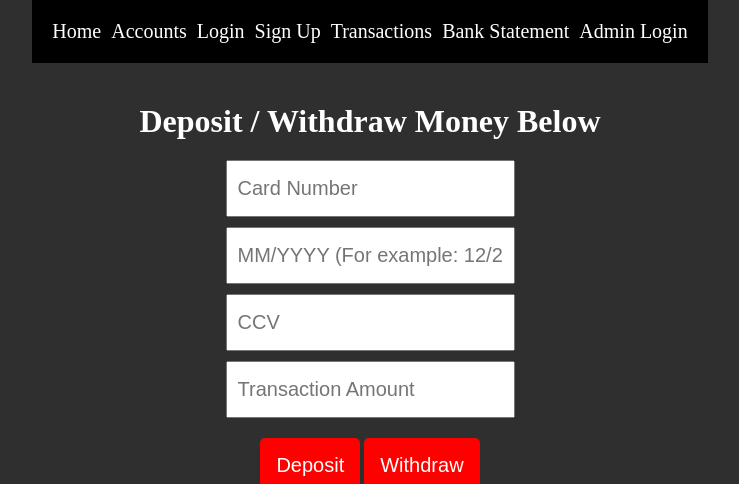
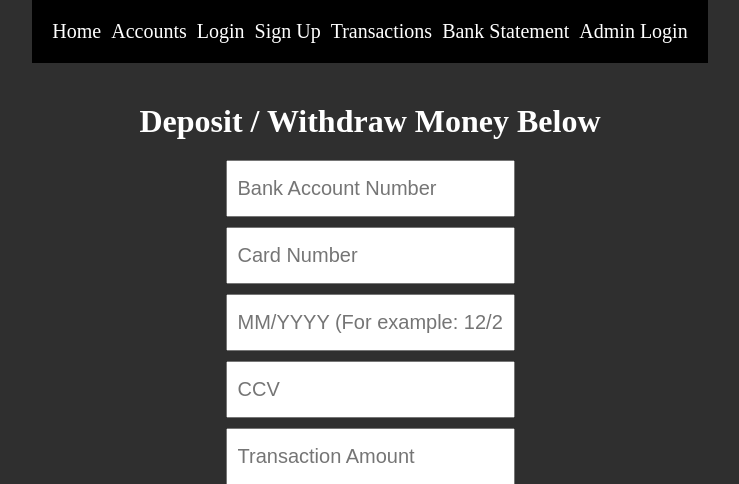
Before and after one commit to SHEEPDOG0351/bank_web_application, a Flask app: page /transactions in a window 1280 px wide. Shown: the top 484 px of the page, without its empty margins (270-1009 px from the left). Run offline with Flask 3, Linux system fonts and the light colour scheme; parts of the project's set-up code (start-up, migrations or seed data) failed here and were passed over.

Commit message:
before I had a users_card table within my sql that kept track of cards and which account they belonged to. Now I got rid of that functionality (as it wasn't required) and made it where the cards info isn't checked

```diff
--- a/main.py
+++ b/main.py
@@ -36,13 +36,6 @@ class Bank_accounts(db.Model):
     bank_account_number = db.Column(db.String(20), primary_key=True)
     social_security = db.Column(db.String(11), db.ForeignKey('users.social_security'), nullable=False)
     balance = db.Column(db.Integer, default=0, nullable=False)
-
-class Users_cards(db.Model):
-    __tablename__ = 'users_cards'
-    bank_account_number = db.Column(db.String(20), db.ForeignKey('bank_accounts.bank_account_number'), nullable=False)
-    card_number = db.Column(db.String(20), primary_key=True)
-    expiry_date = db.Column(db.String(7), nullable=False)
-    ccv = db.Column(db.Integer, nullable=False)
 
 class Transaction(db.Model):
     __tablename__ = 'transactions'
@@ -244,42 +237,32 @@ def get_account_info(bank_account_number): # using the bank account num given in
         return jsonify({"error": "Account not found"}), 404
 
 @app.route("/api/transaction", methods=["POST"])
-def process_transaction():
+def handle_transaction():
     data = request.get_json()
+
     card_number = data.get("card_number")
     expiry_date = data.get("expiry_date")
     ccv = data.get("ccv")
     amount = int(data.get("amount"))
+    bank_account_number = data.get("bank_account_number")
 
-    card = Users_cards.query.filter_by(
-        card_number=card_number,
-        expiry_date=expiry_date,
-        ccv=ccv
-    ).first()
+    account = Bank_accounts.query.filter_by(bank_account_number=bank_account_number).first()
+    if not account:
+        return jsonify({"error": "Bank account not found"}), 404
 
-    if not card:
-        return jsonify({"error": "Card not found or invalid info"}), 404
+    account.balance += amount
 
-    # Get bank account and add amount
-    bank_account = Bank_accounts.query.filter_by(bank_account_number=card.bank_account_number).first()
-    if not bank_account:
-        return jsonify({"error": "Associated bank account not found"}), 404
-
-    transaction_type = "deposit" if amount > 0 else "withdrawal"
     new_transaction = Transaction(
-        sender_account=None if amount > 0 else bank_account.bank_account_number,
-        recipient_account=bank_account.bank_account_number if amount > 0 else None,
-        transaction_type=transaction_type,
-        amount=abs(amount)
+        sender_account=None,
+        recipient_account=bank_account_number,
+        transaction_type="deposit",
+        amount=amount
     )
     db.session.add(new_transaction)
-
-
-    # Credit the amount
-    bank_account.balance += amount
     db.session.commit()
 
-    return jsonify({"message": "Transaction successful", "new_balance": bank_account.balance})
+    return jsonify({"message": "Deposit successful", "new_balance": account.balance})
+
 
 
 @app.route("/api/transfer", methods=["POST"])
@@ -290,38 +273,34 @@ def transfer():
     senders_transaction_amount = int(data.get("senders_transaction_amount"))
 
     senders_account_num = data.get("senders_account_num")
-
-    senders_card_num = data.get("senders_card_num")
+    senders_card_num = data.get("senders_card_num")  # still unused, but we get it
     senders_card_ccv = data.get("senders_card_ccv")
 
+    # Try to pull sender account info if provided
+    sender = None
     if senders_account_num:
-        sender = Bank_accounts.query.filter_by(bank_account_number = senders_account_num).first()
-
-    elif senders_card_num:
-        senders_card = Users_cards.query.filter_by(card_number = senders_card_num).first()
-        if not senders_card:
-            return jsonify({"error": "Invalid card number"}), 404
-        sender = Bank_accounts.query.filter_by(bank_account_number=senders_card.bank_account_number).first()
-    else:
-        return jsonify({"error": "No valid sender provided"}), 400
-
-    if not sender:
-        return jsonify({"error": "Sender account not found"}), 404
+        sender = Bank_accounts.query.filter_by(bank_account_number=senders_account_num).first()
+        if not sender:
+            return jsonify({"error": "Sender account not found"}), 404
 
     recipient = Bank_accounts.query.filter_by(bank_account_number=recipients_account_num).first()
     if not recipient:
         return jsonify({"error": "Recipient's account num wasn't found"}), 404
 
-    print(f"Sender.balance type: {type(sender.balance)}\nsenders transaction amount type: {type(senders_transaction_amount)}")
-    if sender.balance < senders_transaction_amount:
-        return jsonify({"error": "Insufficient funds"}), 400
+    if sender:
+        # Verify sender has enough money
+        if sender.balance < senders_transaction_amount:
+            return jsonify({"error": "Insufficient funds"}), 400
 
-    # Performs the transaction
-    sender.balance -= senders_transaction_amount
+        # Deduct from real sender's balance
+        sender.balance -= senders_transaction_amount
+
+    # Always add to recipient
     recipient.balance += senders_transaction_amount
 
+    # Log the transaction (show sender if real, else simulate)
     new_transaction = Transaction(
-        sender_account=sender.bank_account_number,
+        sender_account=sender.bank_account_number if sender else "CARD",
         recipient_account=recipient.bank_account_number,
         transaction_type="transfer",
         amount=senders_transaction_amount
@@ -331,8 +310,9 @@ def transfer():
 
     return jsonify({
         "message": "Transfer successful",
-        "sender_new_balance": sender.balance
+        "sender_new_balance": sender.balance if sender else "N/A"
     })
+
 
 
 @app.route("/api/statement/<bank_account_number>", methods=["GET"])
--- a/templates/transactions.html
+++ b/templates/transactions.html
@@ -102,6 +102,7 @@
 
     <div class="body-container">
         <div class="body-content">
+            <input type="text" placeholder="Bank Account Number" id="card-bank-account-num">
             <input type="text" name="card_number" id="card_number_input" placeholder="Card Number">
             <input type="text" name="expiry_date" id="expiry_date_input" placeholder="MM/YYYY (For example: 12/2025)">
             <input type="text" name="CCV" id="ccv_input" placeholder="CCV">
@@ -125,7 +126,7 @@
         <div class="body-content" id="second-body-content">
             <input type="text" name="senders-account-num" id="senders-account-num-input" placeholder="Your Account Number">
             <input type="text" name="senders-card-num" id="senders-card-num-input" placeholder="Your Card Num">
-            <input type="text" name="senders--card-ccv" id="senders-card-ccv-input" placeholder="Your Card's CCV">
+            <input type="text" name="senders-card-ccv" id="senders-card-ccv-input" placeholder="Your Card's CCV">
             <input type="text" name="recipients-account-num" id="recipients-account-num-input" placeholder="Recipient's Account Number">
             <input type="text" name="Transaction Amount" id="transaction-amount-input" placeholder="Amount To Send">
             <button id="send-btn">Send</button>
@@ -149,6 +150,7 @@
         const senders_card_ccv_input = document.getElementById("senders-card-ccv-input")
         const use_bank_account_btn = document.getElementById("use-bank-account-btn")
         const use_card_btn = document.getElementById("use-card-btn")
+        const account_num_first_input = document.getElementById("card-bank-account-num")
 
         transaction_amount_input.addEventListener("keydown", function(event) {
             if (event.key == "Enter") {
@@ -161,12 +163,14 @@
             const expiry_date = expiry_date_input.value.trim();
             const ccv = ccv_input.value.trim();
             const transaction_amount = transaction_amount_input.value.trim();
+            const bank_account_number = account_num_first_input.value.trim();
 
             try {
                 const response = await fetch("/api/transaction", {
                     method: "POST",
                     headers: { "Content-Type": "application/json" },
                     body: JSON.stringify({
+                        bank_account_number: bank_account_number,
                         card_number: card_num,
                         expiry_date: expiry_date,
                         ccv: ccv,
@@ -191,12 +195,14 @@
             const expiry_date = expiry_date_input.value.trim();
             const ccv = ccv_input.value.trim();
             const transaction_amount = transaction_amount_input.value.trim();
+            const bank_account_number = account_num_first_input.value.trim();
 
             try {
                 const response = await fetch("/api/transaction", {
                     method: "POST",
                     headers: { "Content-Type": "application/json" },
                     body: JSON.stringify({
+                        bank_account_number: bank_account_number,
                         card_number: card_num,
                         expiry_date: expiry_date,
                         ccv: ccv,
@@ -265,8 +271,6 @@
                         headers: { "Content-Type": "application/json" },
                         body: JSON.stringify({
                             recipients_account_num: recipients_account_num,
-                            senders_card_num: senders_card_num,
-                            senders_card_ccv: senders_card_ccv,
                             senders_transaction_amount: senders_transaction_amount
                         })
                     });
```
